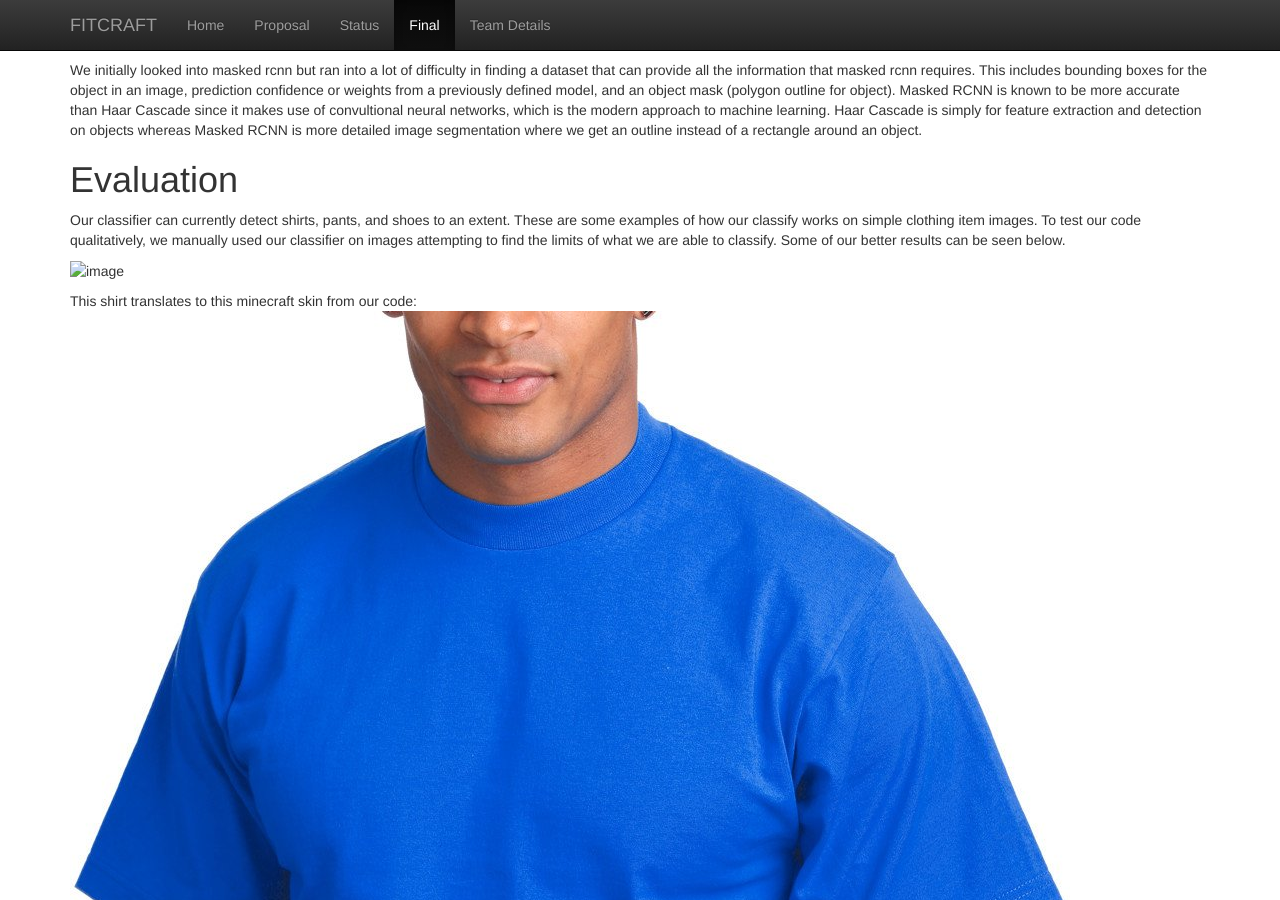
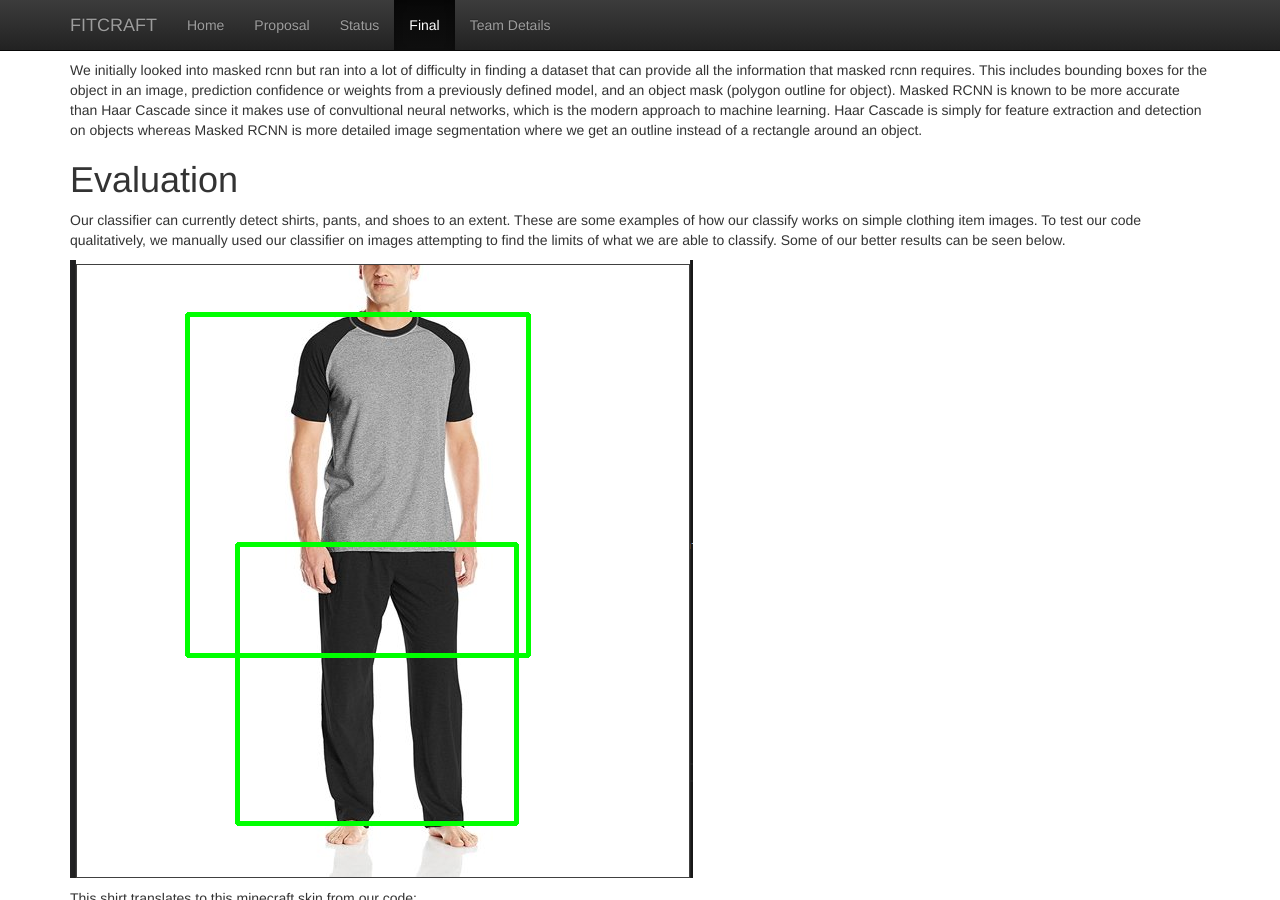
Before and after one commit to j-lee-88/FITCRAFT, a Jekyll site: the page built from docs/final.md, in a window 1280 px wide and 900 px high, scrolled down 785 px. Built offline with Jekyll 4.4.1, drawn with Linux system fonts in a browser that asks for light colours.

Commit message:
Moved website images to docs

```diff
--- a/docs/final.md
+++ b/docs/final.md
@@ -21,7 +21,7 @@ We initially looked into masked rcnn but ran into a lot of difficulty in finding
 # Evaluation
 Our classifier can currently detect shirts, pants, and shoes to an extent. These are some examples of how our classify works on simple clothing item images. To test our code qualitatively, we manually used our classifier on images attempting to find the limits of what we are able to classify. Some of our better results can be seen below.
 
-![image](../docimg/evaluation1.PNG)
+![image](images/evaluation1.PNG)
 
 This shirt translates to this minecraft skin from our code:
 <img src="https://github.com/j-lee-88/FITCRAFT/blob/main/docimg/blueShirt.jpeg" class="img-responsive" alt=""> </div>
```
Also changed, not shown: default.png (added), docs/images/accuracy.png (added), docs/images/blueShirt.jpeg (added), docs/images/bluelayout.png (added), docs/images/bluelayoutshirt.png (added), docs/images/classifyexample1.png (added), docs/images/classifyexample2.png (added), docs/images/evaluation1.PNG (added), docs/images/evaluation2.png (added), docs/images/evaluation4.PNG (added), docs/images/evaulation3.PNG (added), docs/images/greenlayout.png (added), docs/images/greenlayoutshirt.png (added), docs/images/redlayout.png (added), 2 more files.
